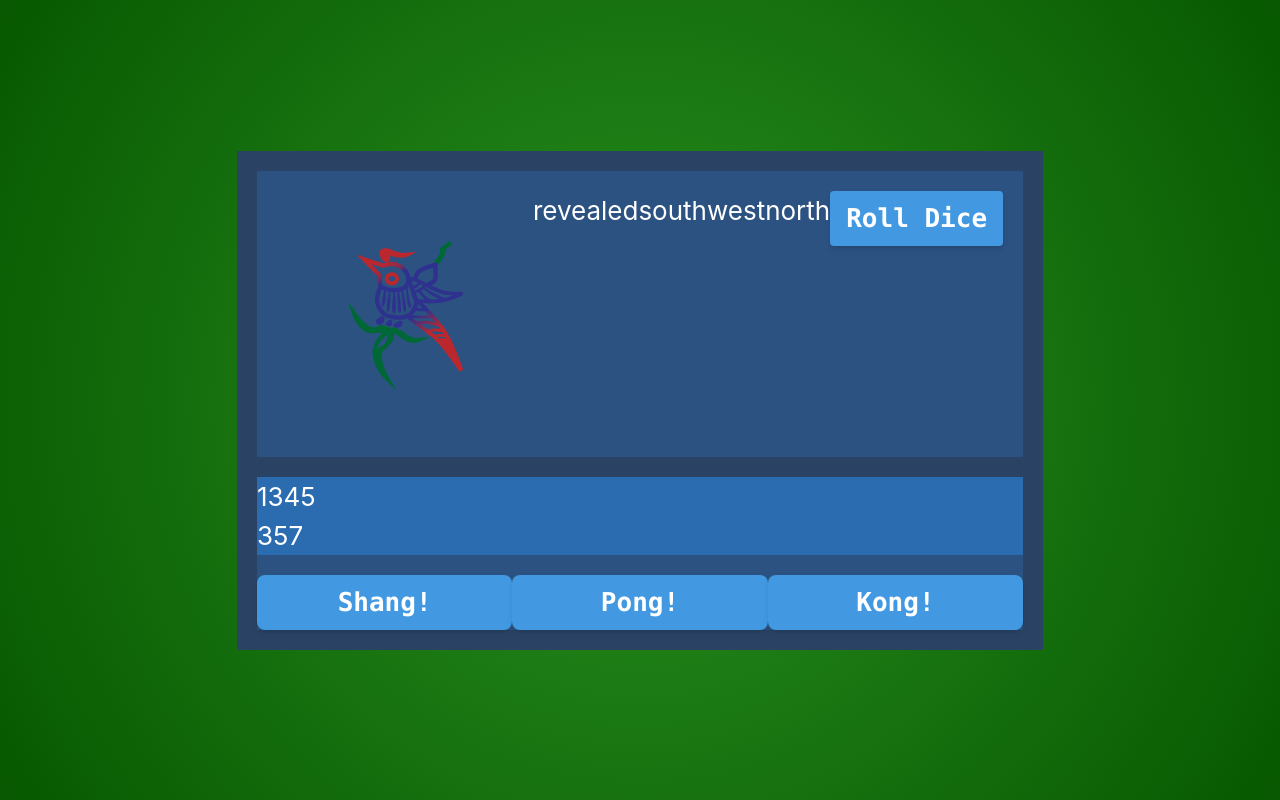
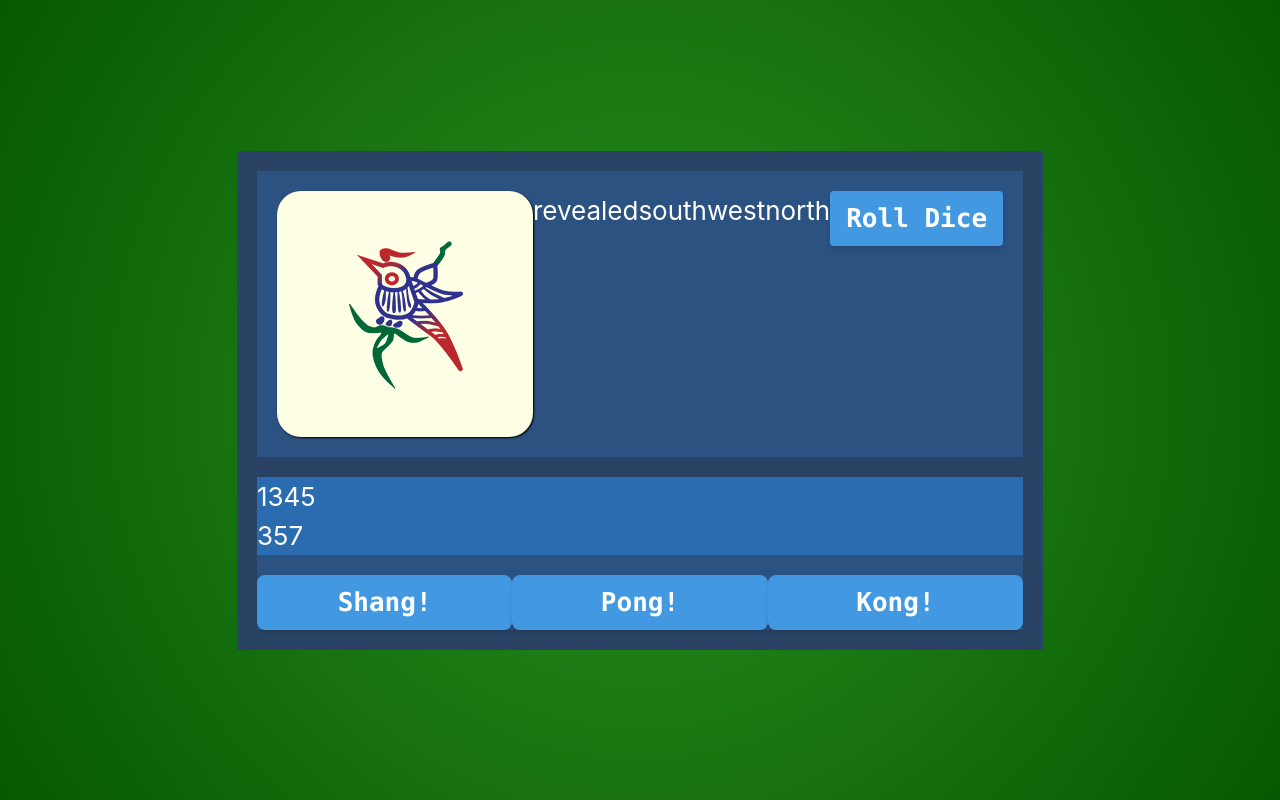
Before and after one commit to Solobrosco/mahjongtable, a React (Create React App) app: page /play in a window 1280 px wide. Built offline with nearby package versions, Linux system fonts and the light colour scheme.

Commit message:
Added class to Tile.tsx

```diff
--- a/src/components/Tile.tsx
+++ b/src/components/Tile.tsx
@@ -6,7 +6,7 @@ import tileSprite from '../assets/mahjong_tiles_spritesheet.png';
 
 const Tile = () => {
     return (
-        <div
+        <div className='tile'
             style={{
                 position: 'relative',
                 backgroundImage: `url('${tileSprite}')`,
```
